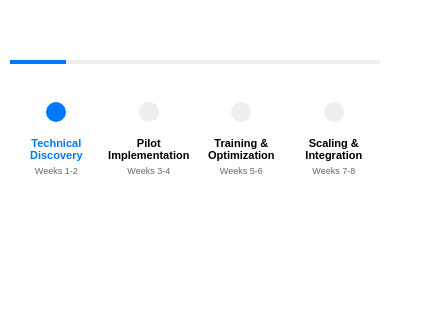
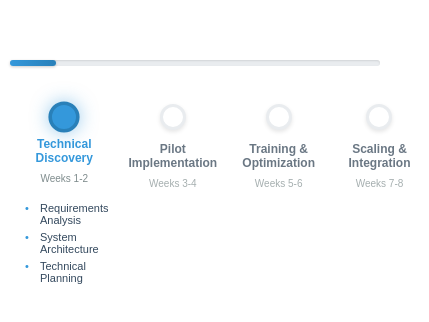
Before and after one commit to Temuka-F/timeline, a plain HTML site: page index.html in a window 390 px wide. Shown: the whole page, 429 px wide, since content can reach past the window. Drawn offline with Linux system fonts and the light colour scheme.

Commit message:
Update index.html

```diff
--- a/index.html
+++ b/index.html
@@ -3,7 +3,8 @@
 <head>
     <meta charset="UTF-8">
     <meta name="viewport" content="width=device-width, initial-scale=1.0">
-    <title>Project Timeline</title>
+    <title>Enhanced Project Timeline</title>
+    <link href="https://cdnjs.cloudflare.com/ajax/libs/font-awesome/6.0.0/css/all.min.css" rel="stylesheet">
     <style>
         body {
             margin: 0;
@@ -12,21 +13,31 @@
             background: white;
         }
         .timeline {
-            max-width: 1000px;
+            max-width: 1200px;
             margin: 0 auto;
             background: white;
+            position: relative;
+        }
+        .timeline-header {
+            text-align: center;
+            margin-bottom: 30px;
+            color: #2c3e50;
         }
         .timeline-track {
-            height: 4px;
-            background: #eee;
+            height: 6px;
+            background: #e9ecef;
             position: relative;
             margin: 50px 0;
+            border-radius: 3px;
+            box-shadow: inset 0 1px 2px rgba(0,0,0,0.1);
         }
         .timeline-progress {
             position: absolute;
             height: 100%;
-            background: #0077ff;
+            background: linear-gradient(90deg, #3498db, #2980b9);
+            border-radius: 3px;
             transition: width 0.3s ease;
+            box-shadow: 0 1px 3px rgba(0,0,0,0.2);
         }
         .phases {
             display: flex;
@@ -37,42 +48,112 @@
             text-align: center;
             flex: 1;
             position: relative;
-            padding: 0 5px;
+            padding: 0 10px;
+            transition: all 0.3s ease;
         }
         .phase-dot {
-            width: 20px;
-            height: 20px;
-            background: #eee;
+            width: 24px;
+            height: 24px;
+            background: #fff;
+            border: 3px solid #e9ecef;
             border-radius: 50%;
-            margin: -12px auto 15px;
+            margin: -14px auto 15px;
             position: relative;
             z-index: 1;
+            transition: all 0.3s ease;
+            box-shadow: 0 2px 4px rgba(0,0,0,0.1);
         }
         .phase.active .phase-dot {
-            background: #0077ff;
+            background: #3498db;
+            border-color: #2980b9;
+            transform: scale(1.2);
+            box-shadow: 0 0 15px rgba(52,152,219,0.5);
         }
         .phase.complete .phase-dot {
-            background: #00c853;
+            background: #2ecc71;
+            border-color: #27ae60;
+        }
+        .phase.complete .phase-dot::after {
+            content: '✓';
+            color: white;
+            position: absolute;
+            top: 50%;
+            left: 50%;
+            transform: translate(-50%, -50%);
+            font-size: 14px;
+        }
+        .phase-content {
+            opacity: 0.7;
+            transform: translateY(0);
+            transition: all 0.3s ease;
+        }
+        .phase.active .phase-content {
+            opacity: 1;
+            transform: translateY(-5px);
         }
         .phase-name {
             font-weight: bold;
-            margin-bottom: 5px;
-            font-size: 14px;
-            word-wrap: break-word;
+            margin-bottom: 8px;
+            font-size: 16px;
+            color: #2c3e50;
         }
         .phase-duration {
-            font-size: 12px;
-            color: #666;
+            font-size: 14px;
+            color: #7f8c8d;
+            margin-bottom: 8px;
+        }
+        .phase-details {
+            max-height: 0;
+            overflow: hidden;
+            transition: max-height 0.3s ease;
+        }
+        .phase.active .phase-details {
+            max-height: 200px;
+        }
+        .milestone-list {
+            list-style: none;
+            padding: 0;
+            margin: 10px 0;
+            font-size: 13px;
+            color: #34495e;
+            text-align: left;
+        }
+        .milestone-list li {
+            margin: 5px 0;
+            padding-left: 20px;
+            position: relative;
+        }
+        .milestone-list li::before {
+            content: '•';
+            color: #3498db;
+            position: absolute;
+            left: 5px;
         }
         .phase.active .phase-name {
-            color: #0077ff;
+            color: #3498db;
         }
-        @media (max-width: 600px) {
+        @media (max-width: 768px) {
             .phase-name {
+                font-size: 14px;
+            }
+            .phase-duration {
+                font-size: 12px;
+            }
+            .milestone-list {
                 font-size: 11px;
             }
+            .phase-dot {
+                width: 20px;
+                height: 20px;
+                margin: -12px auto 12px;
+            }
+        }
+        @media (max-width: 480px) {
+            .phase-name {
+                font-size: 12px;
+            }
             .phase-duration {
-                font-size: 9px;
+                font-size: 10px;
             }
             body {
                 padding: 10px;
@@ -88,23 +169,59 @@
         <div class="phases">
             <div class="phase" id="phase1">
                 <div class="phase-dot"></div>
-                <div class="phase-name">Technical Discovery</div>
-                <div class="phase-duration">Weeks 1-2</div>
+                <div class="phase-content">
+                    <div class="phase-name">Technical Discovery</div>
+                    <div class="phase-duration">Weeks 1-2</div>
+                    <div class="phase-details">
+                        <ul class="milestone-list">
+                            <li>Requirements Analysis</li>
+                            <li>System Architecture</li>
+                            <li>Technical Planning</li>
+                        </ul>
+                    </div>
+                </div>
             </div>
             <div class="phase" id="phase2">
                 <div class="phase-dot"></div>
-                <div class="phase-name">Pilot Implementation</div>
-                <div class="phase-duration">Weeks 3-4</div>
+                <div class="phase-content">
+                    <div class="phase-name">Pilot Implementation</div>
+                    <div class="phase-duration">Weeks 3-4</div>
+                    <div class="phase-details">
+                        <ul class="milestone-list">
+                            <li>Core Development</li>
+                            <li>Initial Testing</li>
+                            <li>Pilot Deployment</li>
+                        </ul>
+                    </div>
+                </div>
             </div>
             <div class="phase" id="phase3">
                 <div class="phase-dot"></div>
-                <div class="phase-name">Training & Optimization</div>
-                <div class="phase-duration">Weeks 5-6</div>
+                <div class="phase-content">
+                    <div class="phase-name">Training & Optimization</div>
+                    <div class="phase-duration">Weeks 5-6</div>
+                    <div class="phase-details">
+                        <ul class="milestone-list">
+                            <li>User Training</li>
+                            <li>Performance Tuning</li>
+                            <li>System Refinement</li>
+                        </ul>
+                    </div>
+                </div>
             </div>
             <div class="phase" id="phase4">
                 <div class="phase-dot"></div>
-                <div class="phase-name">Scaling & Integration</div>
-                <div class="phase-duration">Weeks 7-8</div>
+                <div class="phase-content">
+                    <div class="phase-name">Scaling & Integration</div>
+                    <div class="phase-duration">Weeks 7-8</div>
+                    <div class="phase-details">
+                        <ul class="milestone-list">
+                            <li>Full Deployment</li>
+                            <li>System Integration</li>
+                            <li>Final Validation</li>
+                        </ul>
+                    </div>
+                </div>
             </div>
         </div>
     </div>
@@ -115,22 +232,26 @@
         const progressBar = document.getElementById('progress');
 
         function updateTimeline() {
-            progress += 2;
+            progress += 1;
             if (progress > 100) {
                 progress = 0;
                 phases[currentPhase].classList.remove('active');
                 phases[currentPhase].classList.add('complete');
                 currentPhase = (currentPhase + 1) % phases.length;
                 if (currentPhase === 0) {
-                    phases.forEach(phase => phase.classList.remove('complete'));
+                    phases.forEach(phase => {
+                        phase.classList.remove('complete');
+                        phase.classList.remove('active');
+                    });
                 }
             }
 
             phases[currentPhase].classList.add('active');
-            progressBar.style.width = ((currentPhase * 100 / phases.length) + (progress / phases.length)) + '%';
+            const progressWidth = ((currentPhase * 100 / phases.length) + (progress / phases.length));
+            progressBar.style.width = `${progressWidth}%`;
         }
 
-        setInterval(updateTimeline, 160);
+        setInterval(updateTimeline, 100);
     </script>
 </body>
 </html>
```
